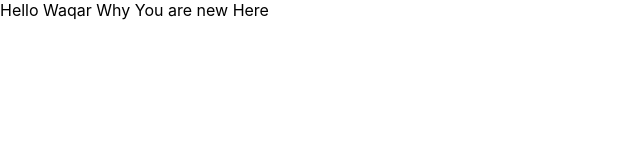
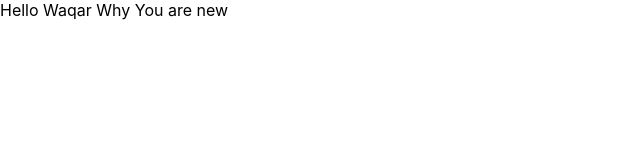
Before and after one commit to WAQAR-54/project003, a React (Create React App) app: page / in a window 1280 px wide. Shown: the top 160 px of the page, without its empty margins (0-640 px from the left). Built offline with nearby package versions, Linux system fonts and the light colour scheme.

Commit message:
Update index.js

```diff
--- a/src/index.js
+++ b/src/index.js
@@ -8,7 +8,7 @@ ReactDOM.render(
   // <React.StrictMode>
   //   <App />
   // </React.StrictMode>,
-  <div>Hello Waqar Why You are new Here</div>,
+  <div>Hello Waqar Why You are new </div>,
   document.getElementById('root')
 );
 
```
